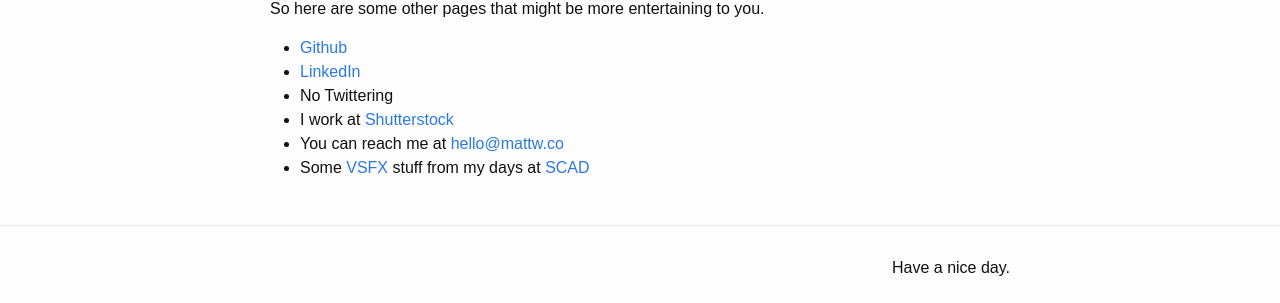
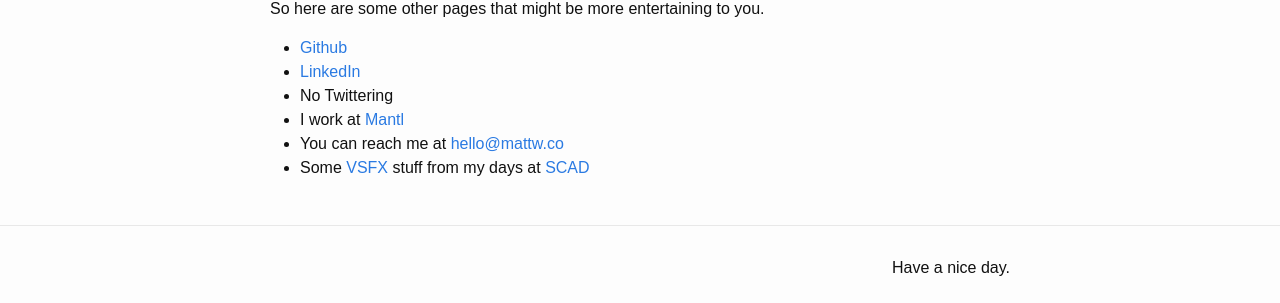
Before and after one commit to mastermatt/mastermatt.github.io, a Jekyll site: the page built from index.md, in a window 1280 px wide. Shown: the part 182-485 px from the top of the page. Built offline with Jekyll 4.4.1, drawn with Linux system fonts in a browser that asks for light colours; our own code applies the rules of GitHub Pages for plain Markdown files.

Commit message:
Update where I work.

```diff
--- a/index.md
+++ b/index.md
@@ -9,6 +9,6 @@ So here are some other pages that might be more entertaining to you.
 - [Github](https://github.com/mastermatt)
 - [LinkedIn](https://www.linkedin.com/in/mattrw)
 - No Twittering
-- I work at [Shutterstock](https://www.shutterstock.com/)
+- I work at [Mantl](https://www.mantl.com/)
 - You can reach me at [{{ site.email }}](mailto:{{ site.email }})
 - Some [VSFX](https://vimeo.com/12357242) stuff from my days at [SCAD](http://www.scad.edu/academics/programs/visual-effects)
```
